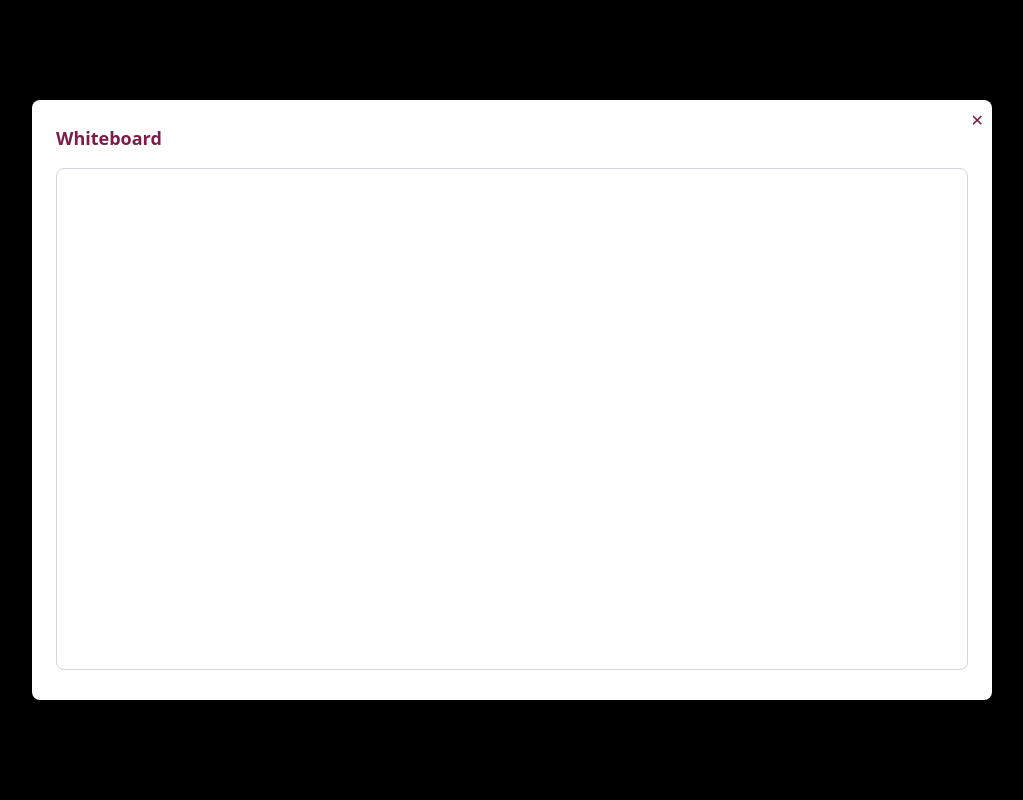
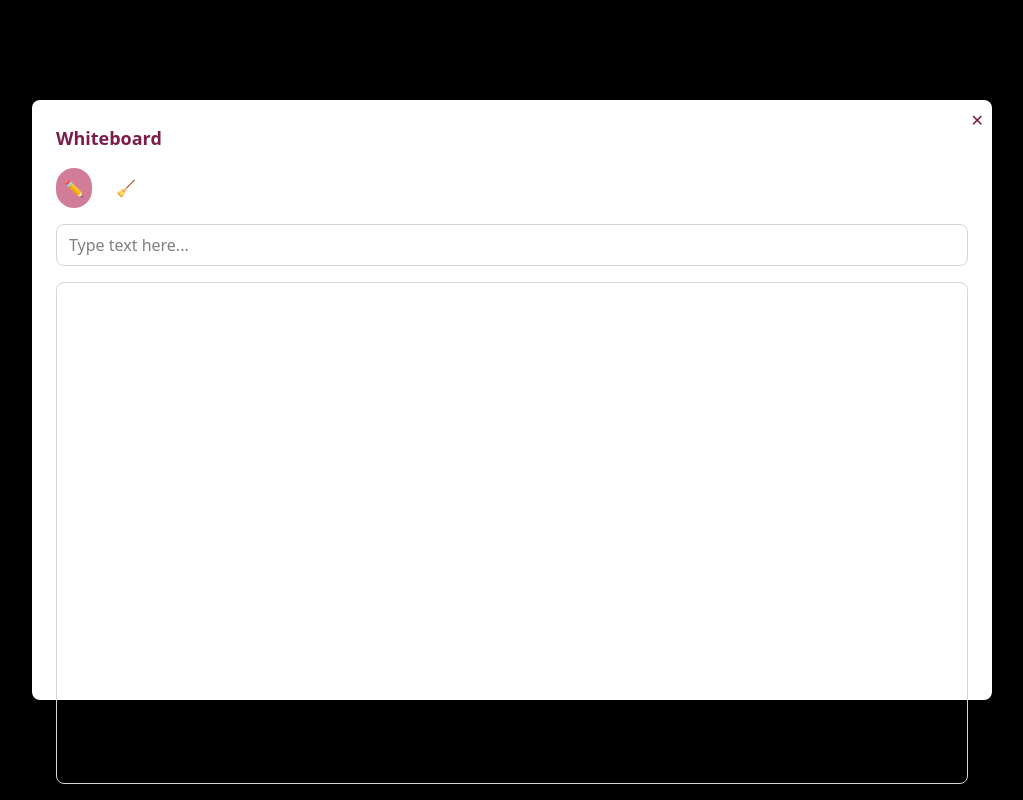
Before and after one commit to Gidayi-dev/Virty, a React (Vite) app: page /studyroom in a window 1280 px wide. Both pictures are taken after a click on the button "✏️". Shown: the whole page, without its empty margins (128-1151 px from the left). Built offline with nearby package versions, Linux system fonts and the light colour scheme.

Commit message:
silent room complete

```diff
--- a/src/components/rooms/studyroom.jsx
+++ b/src/components/rooms/studyroom.jsx
@@ -2,7 +2,7 @@ import React, { useState, useEffect } from 'react';
 import { useNavigate, useLocation } from 'react-router-dom';
 import { ToastContainer, toast } from 'react-toastify';
 import 'react-toastify/dist/ReactToastify.css';
-import { Stage, Layer, Line } from 'react-konva';
+import { Stage, Layer, Line, Text } from 'react-konva';
 
 const StudyRoom = () => {
   const [messages, setMessages] = useState([]);
@@ -11,8 +11,11 @@ const StudyRoom = () => {
   const [timerRunning, setTimerRunning] = useState(false);
   const [lines, setLines] = useState([]);
   const [isDrawing, setIsDrawing] = useState(false);
+  const [isErasing, setIsErasing] = useState(false);
   const [isChatOpen, setIsChatOpen] = useState(false);
   const [isWhiteboardOpen, setIsWhiteboardOpen] = useState(false);
+  const [textContent, setTextContent] = useState('');
+  const [texts, setTexts] = useState([]);
   const [participants, setParticipants] = useState([
     { name: 'You', micOn: true, camOn: true },
     { name: 'John', micOn: true, camOn: true },
@@ -72,20 +75,50 @@ const StudyRoom = () => {
     return `${mins}:${secs < 10 ? '0' + secs : secs}`;
   };
 
-  // Whiteboard Drawing Logic
+  // Whiteboard Logic
   const handleMouseDown = (e) => {
-    setIsDrawing(true);
     const pos = e.target.getStage().getPointerPosition();
-    setLines([...lines, { points: [pos.x, pos.y] }]);
+    if (isErasing) {
+      // Erase mode: Remove lines near the cursor
+      setLines((prev) =>
+        prev.filter((line) => {
+          const points = line.points;
+          for (let i = 0; i < points.length - 1; i += 2) {
+            const x = points[i];
+            const y = points[i + 1];
+            if (Math.hypot(x - pos.x, y - pos.y) < 15) return false; // Erase if within 15px
+          }
+          return true;
+        })
+      );
+    } else {
+      // Draw mode
+      setIsDrawing(true);
+      setLines([...lines, { points: [pos.x, pos.y] }]);
+    }
   };
 
   const handleMouseMove = (e) => {
-    if (!isDrawing) return;
     const stage = e.target.getStage();
     const point = stage.getPointerPosition();
-    let lastLine = lines[lines.length - 1];
-    lastLine.points = lastLine.points.concat([point.x, point.y]);
-    setLines([...lines.slice(0, -1), lastLine]);
+    if (isDrawing && !isErasing) {
+      let lastLine = lines[lines.length - 1];
+      lastLine.points = lastLine.points.concat([point.x, point.y]);
+      setLines([...lines.slice(0, -1), lastLine]);
+    } else if (isErasing) {
+      // Erase while moving
+      setLines((prev) =>
+        prev.filter((line) => {
+          const points = line.points;
+          for (let i = 0; i < points.length - 1; i += 2) {
+            const x = points[i];
+            const y = points[i + 1];
+            if (Math.hypot(x - point.x, y - point.y) < 15) return false;
+          }
+          return true;
+        })
+      );
+    }
   };
 
   const handleMouseUp = () => {
@@ -104,7 +137,14 @@ const StudyRoom = () => {
       prev.map((p, i) => (i === index ? { ...p, camOn: !p.camOn } : p))
     );
     toast.info(`${participants[index].name} ${participants[index].camOn ? 'turned off' : 'turned on'} camera`, { autoClose: 1000 });
-  }
+  };
+
+  const addTextToWhiteboard = (e) => {
+    e.preventDefault();
+    if (textContent.trim()) {
+      setTexts([...texts, { text: textContent, x: 50, y: texts.length * 30 + 50 }]);
+    }
+  };
 
   return (
     <div className="min-h-screen bg-white">
@@ -125,7 +165,7 @@ const StudyRoom = () => {
           <span className="text-lg font-bold text-gray-700">{formatTime(timer)}</span>
           <button
             onClick={togglePomodoro}
-            className="text-white p-2 rounded-full"
+            className="text-white p-2 rounded-full cursor-pointer"
           >
             {timerRunning ? '⏸️' : '▶️'}
           </button>
@@ -154,15 +194,16 @@ const StudyRoom = () => {
         </div>
       </div>
 
+      {/* Main Content */}
       <div className="p-6 max-w-6xl mx-auto flex flex-col h-[calc(100vh-80px)]">
         {/* Participants Section */}
-        <div className="flex-grow bg-white p-6 rounded-lg shadow-md">
+        <div className="flex-grow bg-white p-6 rounded-lg shadow-md overflow-y-auto">
           <h2 className="text-lg font-semibold text-[#7D1C4A] mb-4">Participants</h2>
-          <div className="grid grid-cols-1 sm:grid-cols-2 md:grid-cols-3 gap-4 h-full overflow-y-auto">
+          <div className="grid grid-cols-1 sm:grid-cols-2 md:grid-cols-3 gap-4">
             {participants.map((participant, index) => (
               <div
                 key={index}
-                className="bg-[gray] p-4 rounded-lg flex flex-col items-center justify-center relative"
+                className="bg-gray-100 p-4 rounded-lg flex flex-col items-center justify-center relative"
               >
                 {/* Avatar */}
                 <div className="w-16 h-16 bg-[#D17D98] rounded-full flex items-center justify-center text-white text-2xl mb-2">
@@ -174,13 +215,13 @@ const StudyRoom = () => {
                 <div className="flex space-x-2 mt-2">
                   <button
                     onClick={() => toggleMic(index)}
-                    className={`p-2 rounded-full ${participant.micOn ? 'text-[#7D1C4A] cursor-pointer' : 'text-gray-400 bg-gray-200'}`}
+                    className={`p-2 rounded-full ${participant.micOn ? 'text-[#7D1C4A] cursor-pointer hover:bg-[white]' : 'text-gray-400 bg-gray-200'}`}
                   >
                     {participant.micOn ? '🎙️' : '🔇'}
                   </button>
                   <button
                     onClick={() => toggleCam(index)}
-                    className={`p-2 rounded-full ${participant.camOn ? 'text-[#7D1C4A] cursor-pointer' : 'text-gray-400 bg-gray-200'}`}
+                    className={`p-2 rounded-full ${participant.camOn ? 'text-[#7D1C4A] cursor-pointer hover:bg-[white]' : 'text-gray-400 bg-gray-200'}`}
                   >
                     {participant.camOn ? '🎥' : '📷'}
                   </button>
@@ -198,12 +239,12 @@ const StudyRoom = () => {
             <h2 className="text-lg font-semibold text-[#7D1C4A]">Chat</h2>
             <button
               onClick={() => setIsChatOpen(false)}
-              className="text-[#7D1C4A] cursor-pointer"
+              className="text-[#7D1C4A] cursor-pointer hover:text-[#D17D98]"
             >
               ✕
             </button>
           </div>
-          <div className="h-[70%] overflow-y-auto mb-4 cursor-pointer">
+          <div className="h-[70%] overflow-y-auto mb-4">
             {messages.map((msg, index) => (
               <div key={index} className="mb-2">
                 <span className="text-xs text-gray-500">{msg.timestamp} - {msg.sender}: </span>
@@ -229,11 +270,34 @@ const StudyRoom = () => {
           <div className="bg-white p-6 rounded-lg shadow-lg w-3/4 h-3/4 relative">
             <button
               onClick={() => setIsWhiteboardOpen(false)}
-              className="absolute top-2 right-2 text-[#7D1C4A] cursor-pointer"
+              className="absolute top-2 right-2 text-[#7D1C4A] cursor-pointer hover:text-[#D17D98]"
             >
               ✕
             </button>
             <h3 className="text-lg font-semibold text-[#7D1C4A] mb-4">Whiteboard</h3>
+            <div className="flex items-center space-x-4 mb-4">
+              <button
+                onClick={() => setIsErasing(false)}
+                className={`p-2 rounded-full ${!isErasing ? 'bg-[#D17D98] text-white' : 'text-[#7D1C4A] hover:bg-[#F4CCE9]'}`}
+              >
+                ✏️
+              </button>
+              <button
+                onClick={() => setIsErasing(true)}
+                className={`p-2 rounded-full ${isErasing ? 'bg-[#D17D98] text-white' : 'text-[#7D1C4A] hover:bg-[#F4CCE9]'}`}
+              >
+                🧹
+              </button>
+            </div>
+            <form onSubmit={addTextToWhiteboard} className="mb-4">
+              <input
+                type="text"
+                value={textContent}
+                onChange={(e) => setTextContent(e.target.value)}
+                placeholder="Type text here..."
+                className="w-full px-3 py-2 rounded-lg border border-gray-300 focus:outline-none focus:ring-2 focus:ring-[#D17D98]"
+              />
+            </form>
             <Stage
               width={800}
               height={500}
@@ -253,6 +317,16 @@ const StudyRoom = () => {
                     lineCap="round"
                   />
                 ))}
+                {texts.map((textObj, i) => (
+                  <Text
+                    key={i}
+                    x={textObj.x}
+                    y={textObj.y}
+                    text={textObj.text}
+                    fontSize={20}
+                    fill="#7D1C4A"
+                  />
+                ))}
               </Layer>
             </Stage>
           </div>
```
